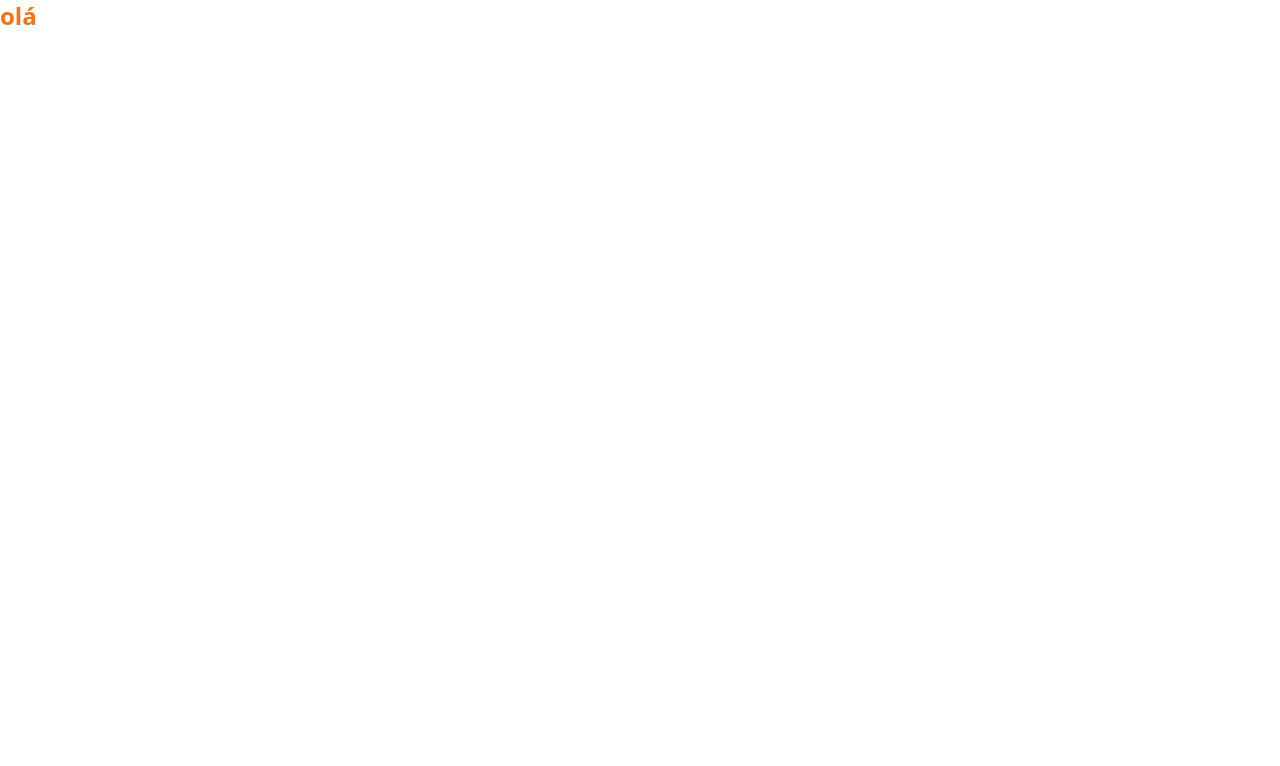
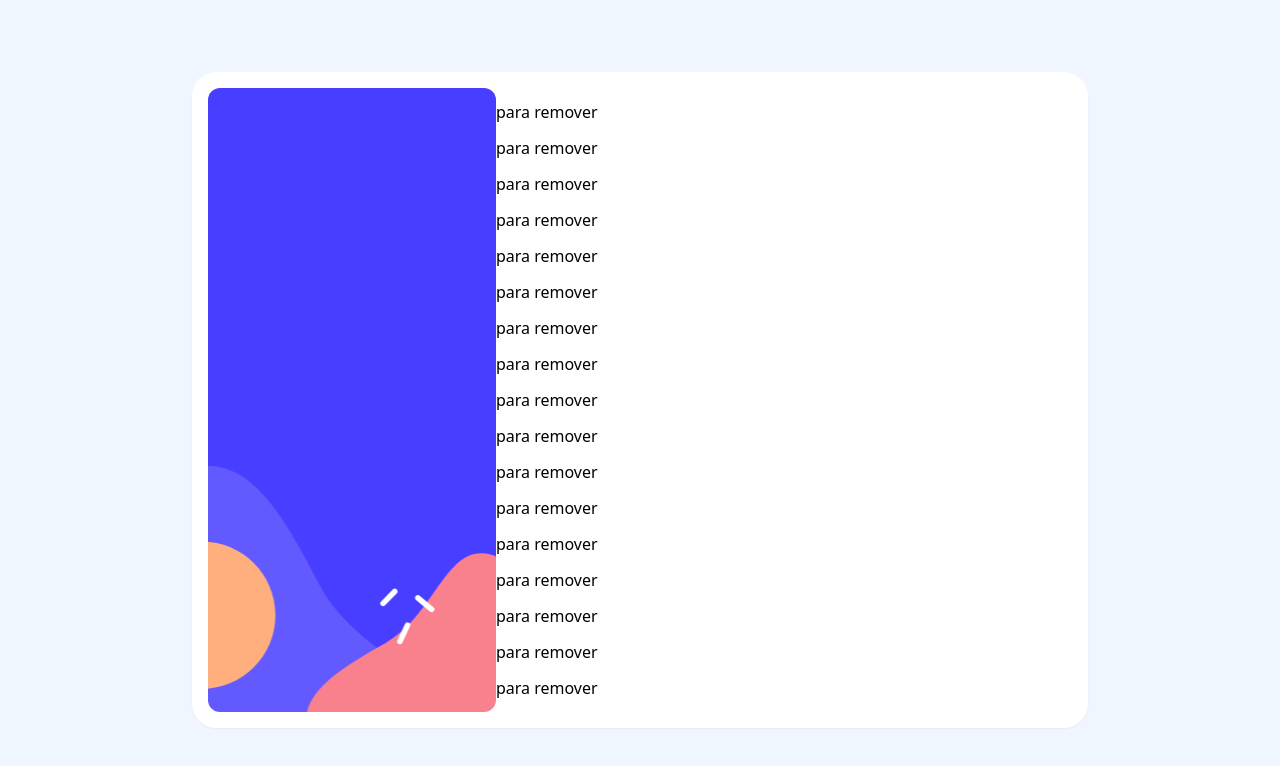
Before and after one commit to AltamiroF-22/Formul-rio-Multietapas, a Nuxt app: page / in a window 1280 px wide. Shown: the top 766 px of the page. Built offline with nearby package versions, Linux system fonts and the light colour scheme.

Commit message:
container added

```diff
--- a/assets/css/tailwind.css
+++ b/assets/css/tailwind.css
@@ -1,3 +1,7 @@
 @tailwind base;
 @tailwind components;
 @tailwind utilities;
+
+body {
+    background-color: hsl(217, 100%, 97%);
+}
--- /dev/null
+++ b/components/Container.vue
@@ -0,0 +1,5 @@
+<template>
+    <div class="bg-white p-4 rounded-xl md:rounded-3xl w-[95vw] mx-auto mt-32 z-10 md:mt-0 md:w-full max-w-4xl md:absolute md:translate-x-[-50%] md:left-[50%] md:top-[50%] md:translate-y-[-50%] shadow-sm">
+        <slot/>
+    </div>
+</template>
--- a/pages/index.vue
+++ b/pages/index.vue
@@ -1,5 +1,31 @@
 <template>
- <h1 class="text-orange-500 text-2xl font-semibold">olá</h1>
+    <div class="absolute bg-[url('/assets/images/bg-sidebar-mobile.svg')] md:hidden w-[100vw] h-[25dvh] top-0 bg-no-repeat bg-cover bg-center z-[-1]"></div>
+ <Container>
+    <div class="md:grid md:grid-cols-3">
+        <div class="md:bg-[url('/assets/images/bg-sidebar-desktop.svg')] bg-no-repeat bg-center bg-cover rounded-xl">
+
+        </div>
+        <div class="col-span-2">
+            <div class="my-3">para remover</div>
+            <div class="my-3">para remover</div>
+            <div class="my-3">para remover</div>
+            <div class="my-3">para remover</div>
+            <div class="my-3">para remover</div>
+            <div class="my-3">para remover</div>
+            <div class="my-3">para remover</div>
+            <div class="my-3">para remover</div>
+            <div class="my-3">para remover</div>
+            <div class="my-3">para remover</div>
+            <div class="my-3">para remover</div>
+            <div class="my-3">para remover</div>
+            <div class="my-3">para remover</div>
+            <div class="my-3">para remover</div>
+            <div class="my-3">para remover</div>
+            <div class="my-3">para remover</div>
+            <div class="my-3">para remover</div>
+        </div>
+    </div>
+ </Container>
 </template>
 
 <script setup lang="ts">
```
